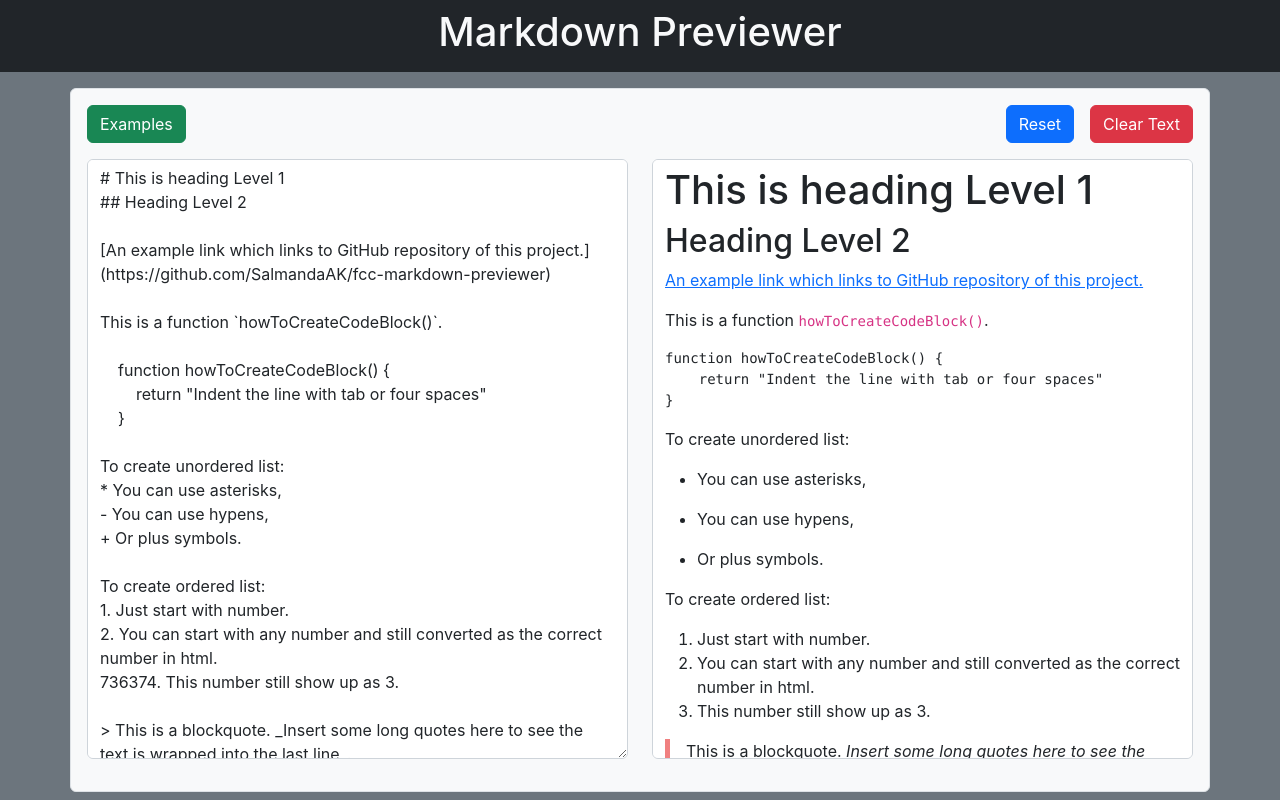
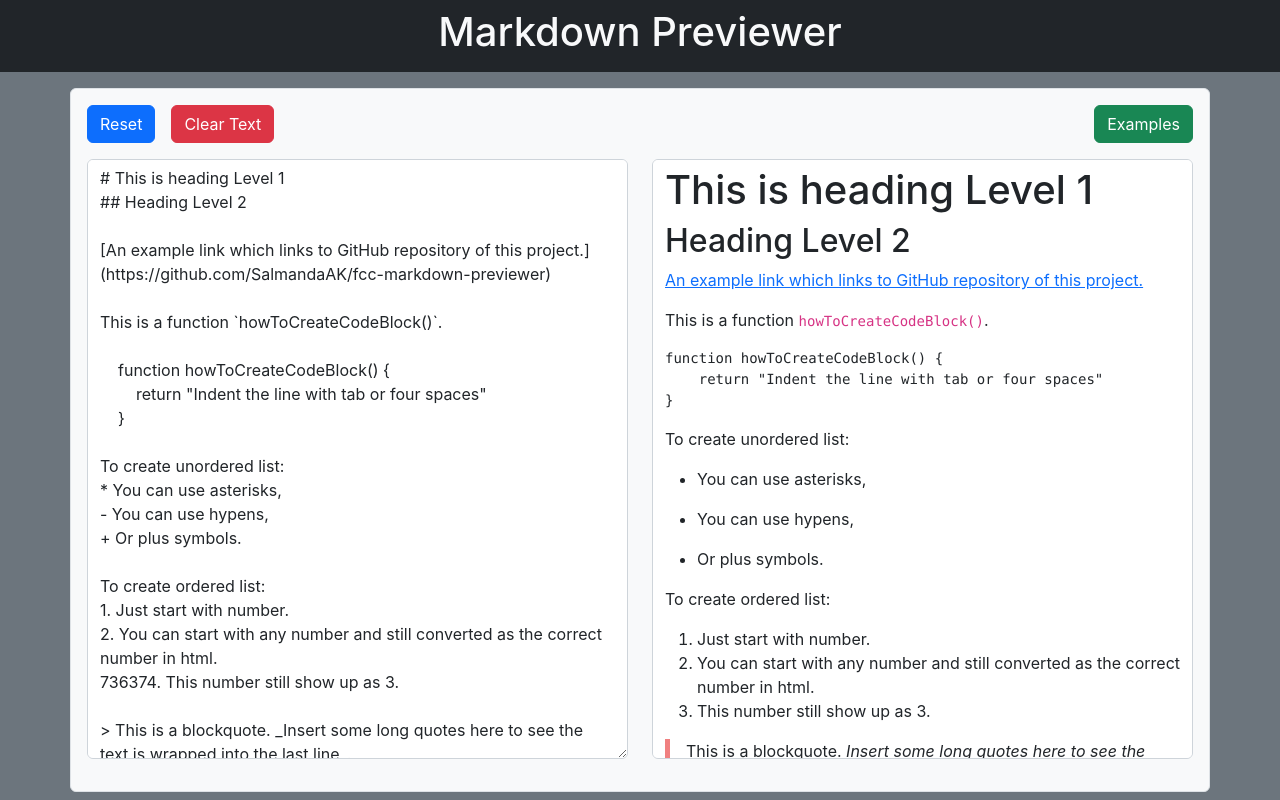
Before and after one commit to SalmandaAK/fcc-markdown-previewer, a React (Create React App) app: page / in a window 1280 px wide. Built offline with nearby package versions, Linux system fonts and the light colour scheme; grey boxes are pictures that could not be loaded.

Commit message:
Change buttons position

```diff
--- a/src/App.js
+++ b/src/App.js
@@ -43,9 +43,9 @@ function App() {
         <Row className="gy-3">
           <Col xs={12}>
             <Stack direction="horizontal" gap={3}>
+              <Button variant="primary" onClick={handleReset}>Reset</Button>
+              <Button variant="danger" onClick={handleClearText}>Clear Text</Button>
               <HelpButton />
-              <Button variant="primary" onClick={handleReset} className="ms-auto">Reset</Button>
-              <Button variant="danger" onClick={handleClearText}>Clear Text</Button>
             </Stack>
           </Col>
           <Col md={6}>
@@ -72,7 +72,7 @@ function HelpButton() {
 
   return (
     <>
-      <Button variant="success" onClick={handleShow}>
+      <Button variant="success" onClick={handleShow} className="ms-auto">
         Examples
       </Button>
 
```
